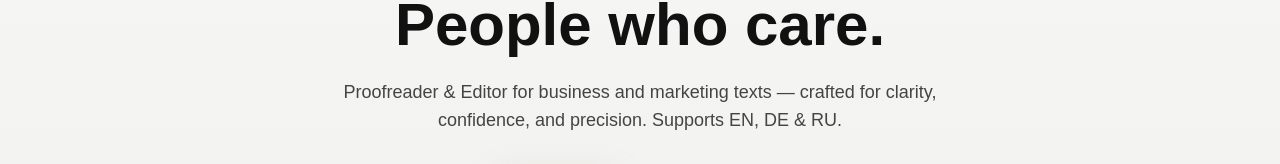
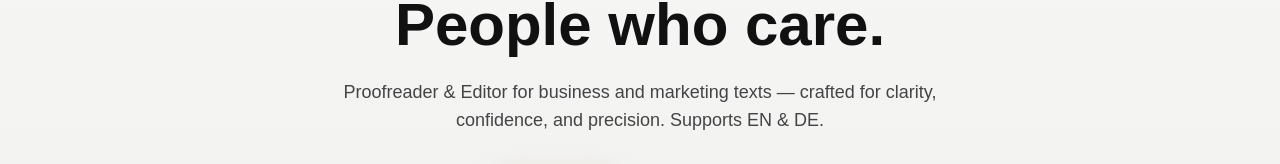
Before and after one commit to kaltriumsystems-hue/kaltrium-site-main, a Next.js app: page / in a window 1280 px wide. Shown: the part 208-372 px from the top of the page. Built offline with nearby package versions, Linux system fonts and the light colour scheme.

Commit message:
Update page.tsx

```diff
--- a/src/app/page.tsx
+++ b/src/app/page.tsx
@@ -63,7 +63,7 @@ if (MAINTENANCE) {
         </h2>
 
         <p className="mt-4 max-w-2xl mx-auto text-lg text-[#444]">
-          Proofreader & Editor for business and marketing texts — crafted for clarity, confidence, and precision. Supports EN, DE & RU.
+          Proofreader & Editor for business and marketing texts — crafted for clarity, confidence, and precision. Supports EN & DE.
         </p>
 
 
```
